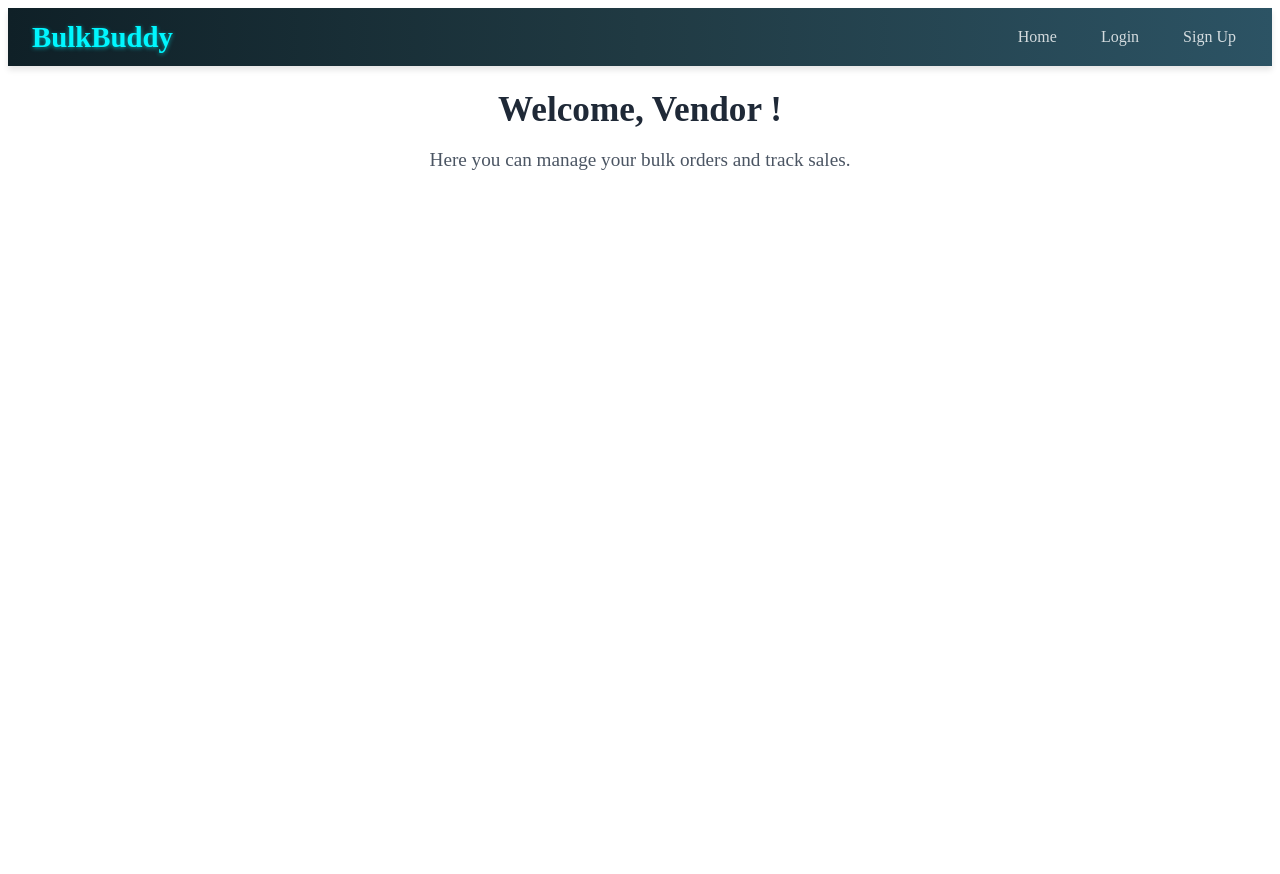
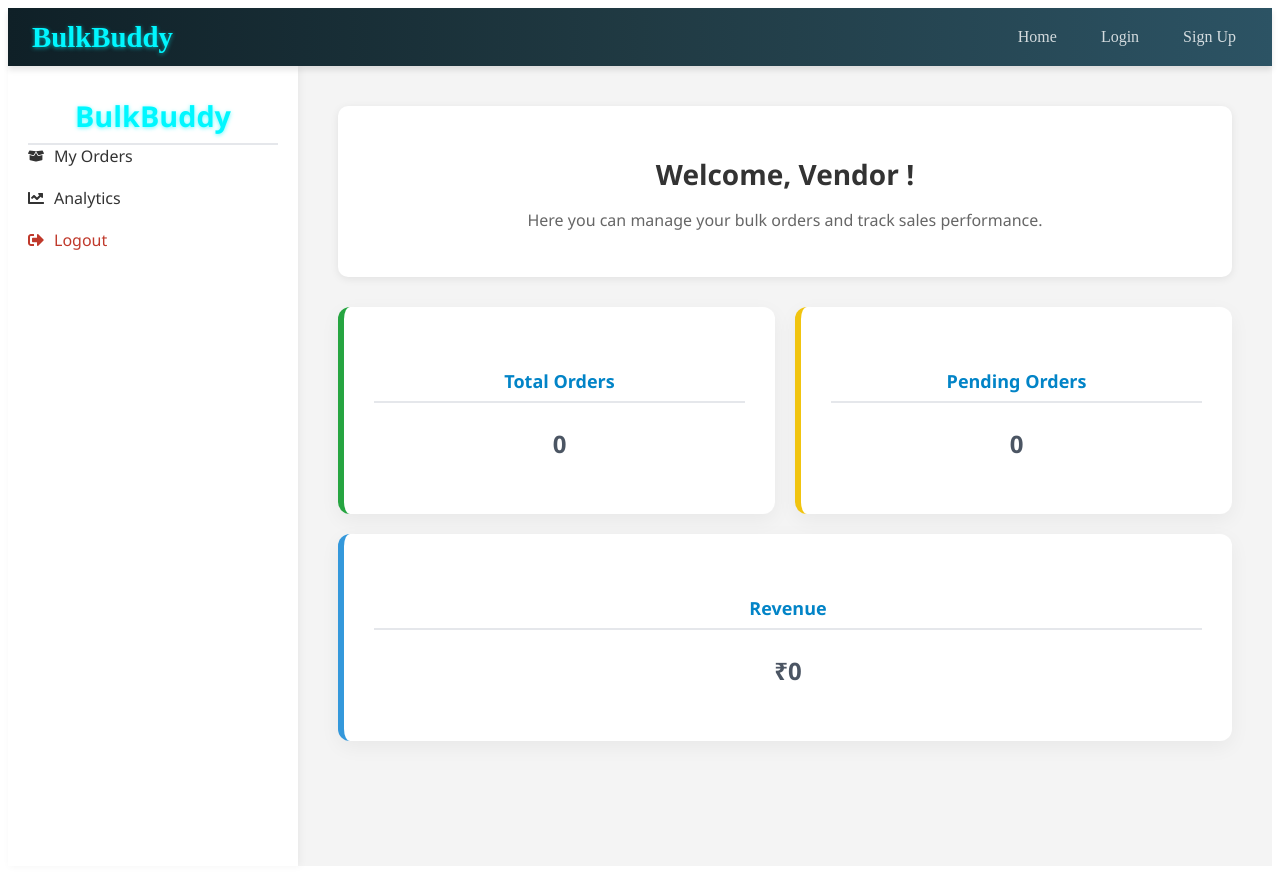
Before and after one commit to Akash-Adak/Vendor-Bulk-Order, a React (Vite) app: page /vendor-dashboard in a window 1280 px wide. Before the commit the page ends 800 px from the top, so only its background shows below. Built offline with nearby package versions, Linux system fonts and the light colour scheme; no server answers.

Commit message:
Update VendorDashboard.jsx

```diff
--- a/src/pages/VendorDashboard.jsx
+++ b/src/pages/VendorDashboard.jsx
@@ -1,13 +1,90 @@
-import React from "react";
+import React, { useEffect, useState } from "react";
 import { useAuth } from "../hooks/useAuth";
+import { collection, getDocs, query, where } from "firebase/firestore";
+import { db } from "../firebase"; // Make sure this points to your firebase config
+import "../css/VendorDashboard.css";
+import { FaBoxOpen, FaChartLine, FaSignOutAlt } from "react-icons/fa";
 
 const VendorDashboard = () => {
   const { userData } = useAuth();
+  const [totalOrders, setTotalOrders] = useState(0);
+  const [pendingOrders, setPendingOrders] = useState(0);
+  const [revenue, setRevenue] = useState(0);
+
+  useEffect(() => {
+  const fetchOrderData = async () => {
+    if (!userData?.uid) return;
+
+    try {
+      const ordersRef = collection(db, "bulkOrders");
+      const q = query(ordersRef, where("vendorId", "==", userData.uid));
+      const querySnapshot = await getDocs(q);
+
+      let total = 0;
+      let pending = 0;
+      let totalRevenue = 0;
+
+      querySnapshot.forEach((doc) => {
+        const data = doc.data();
+        const ordersArray = data.orders || [];
+
+        ordersArray.forEach((order) => {
+          total += Number(order.quantity || 0);
+
+          if (order.status === "Pending") pending++;
+
+          if (order.price && order.quantity) {
+            totalRevenue += Number(order.price) * Number(order.quantity);
+          }
+        });
+      });
+
+      setTotalOrders(total);
+      setPendingOrders(pending);
+      setRevenue(totalRevenue);
+    } catch (err) {
+      console.error("Failed to fetch orders: ", err);
+    }
+  };
+
+  fetchOrderData();
+}, [userData]);
+
 
   return (
-    <div className="p-6 text-center">
-      <h1 className="text-3xl font-bold">Welcome, Vendor {userData?.email || "!"}</h1>
-      <p className="mt-2">Here you can manage your bulk orders and track sales.</p>
+    <div className="vendor-dashboard">
+      {/* Sidebar */}
+      <aside className="sidebar">
+        <h2 className="logo">BulkBuddy</h2>
+        <nav className="nav-links">
+          <a href="/my-orders"><FaBoxOpen /> My Orders</a>
+          <a href="/analytics"><FaChartLine /> Analytics</a>
+          <a href="/logout" className="logout"><FaSignOutAlt /> Logout</a>
+        </nav>
+      </aside>
+
+      {/* Main Content */}
+      <main className="main-content">
+        <div className="welcome-box">
+          <h1>Welcome, Vendor {userData?.email || "!"}</h1>
+          <p>Here you can manage your bulk orders and track sales performance.</p>
+        </div>
+
+        <div className="summary">
+          <div className="card green">
+            <h3>Total Orders</h3>
+            <p>{totalOrders}</p>
+          </div>
+          <div className="card yellow">
+            <h3>Pending Orders</h3>
+            <p>{pendingOrders}</p>
+          </div>
+          <div className="card blue">
+            <h3>Revenue</h3>
+            <p>₹{revenue.toLocaleString()}</p>
+          </div>
+        </div>
+      </main>
     </div>
   );
 };
```
